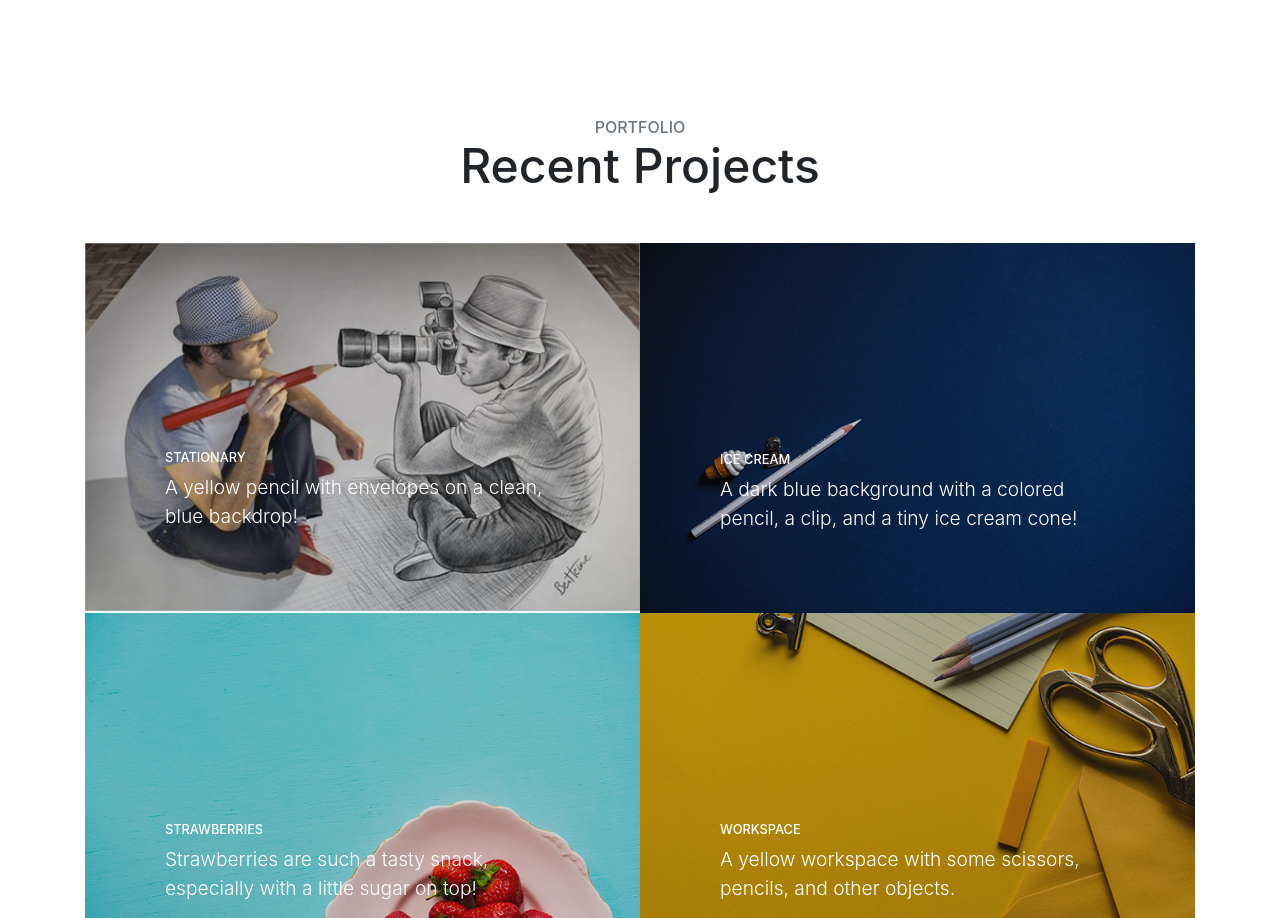
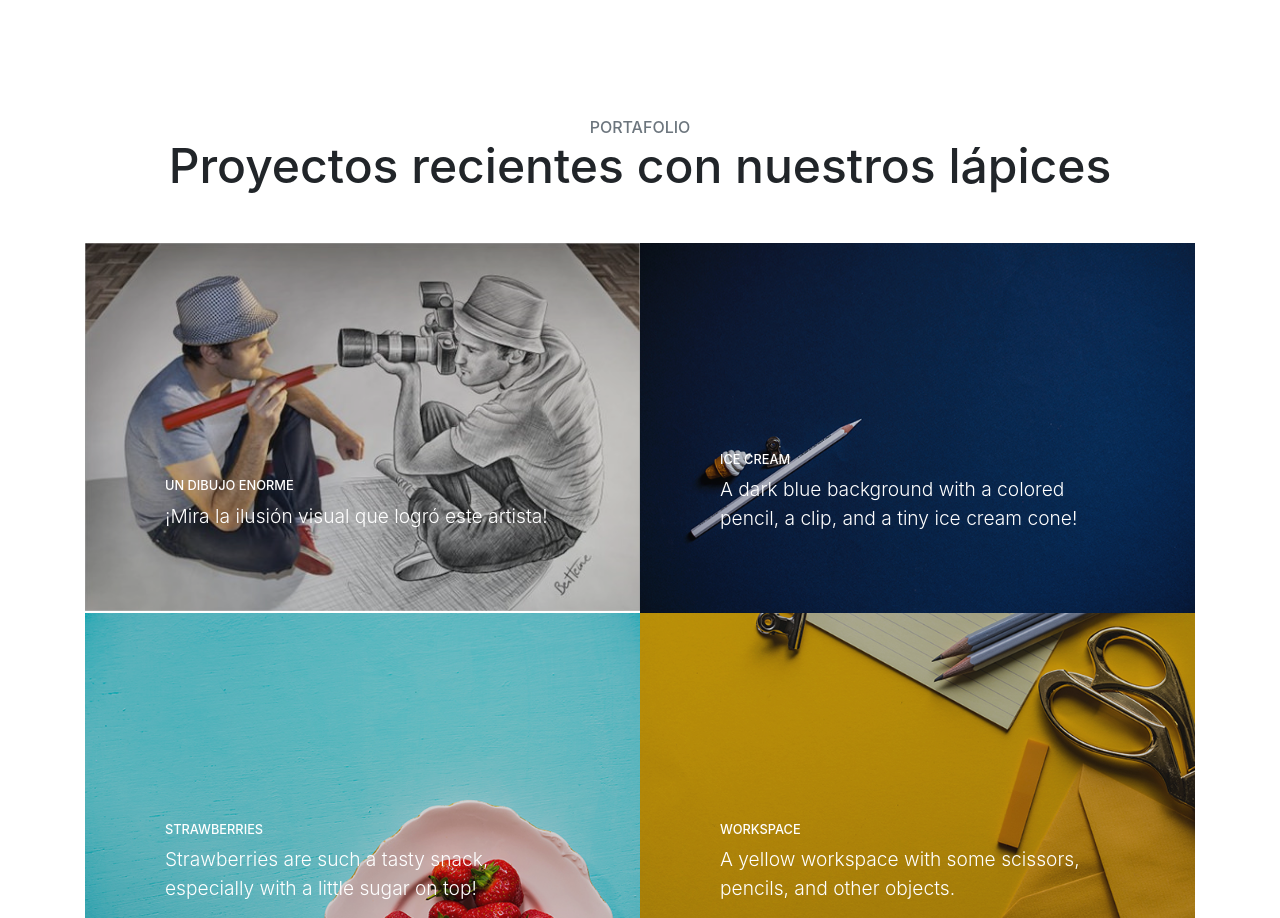
Before and after one commit to CoolingBroski/Portafolio, a website with bundled scripts: page index.html in a window 1280 px wide. Shown: the part 2617-3535 px from the top of the page. Built offline with nearby package versions, Linux system fonts and the light colour scheme.

Commit message:
Update index.html

```diff
--- a/index.html
+++ b/index.html
@@ -141,16 +141,16 @@
     <section class="content-section" id="portfolio">
       <div class="container">
         <div class="content-section-heading text-center">
-          <h3 class="text-secondary mb-0">Portfolio</h3>
-          <h2 class="mb-5">Recent Projects</h2>
+          <h3 class="text-secondary mb-0">Portafolio</h3>
+          <h2 class="mb-5">Proyectos recientes con nuestros lápices</h2>
         </div>
         <div class="row no-gutters">
           <div class="col-lg-6">
             <a class="portfolio-item" href="#">
               <span class="caption">
                 <span class="caption-content">
-                  <h2>Stationary</h2>
-                  <p class="mb-0">A yellow pencil with envelopes on a clean, blue backdrop!</p>
+                  <h2>Un dibujo enorme</h2>
+                  <p class="mb-0">¡Mira la ilusión visual que logró este artista!</p>
                 </span>
               </span>
               <img class="img-fluid" src="img/destreza.jpg" alt="">
```
